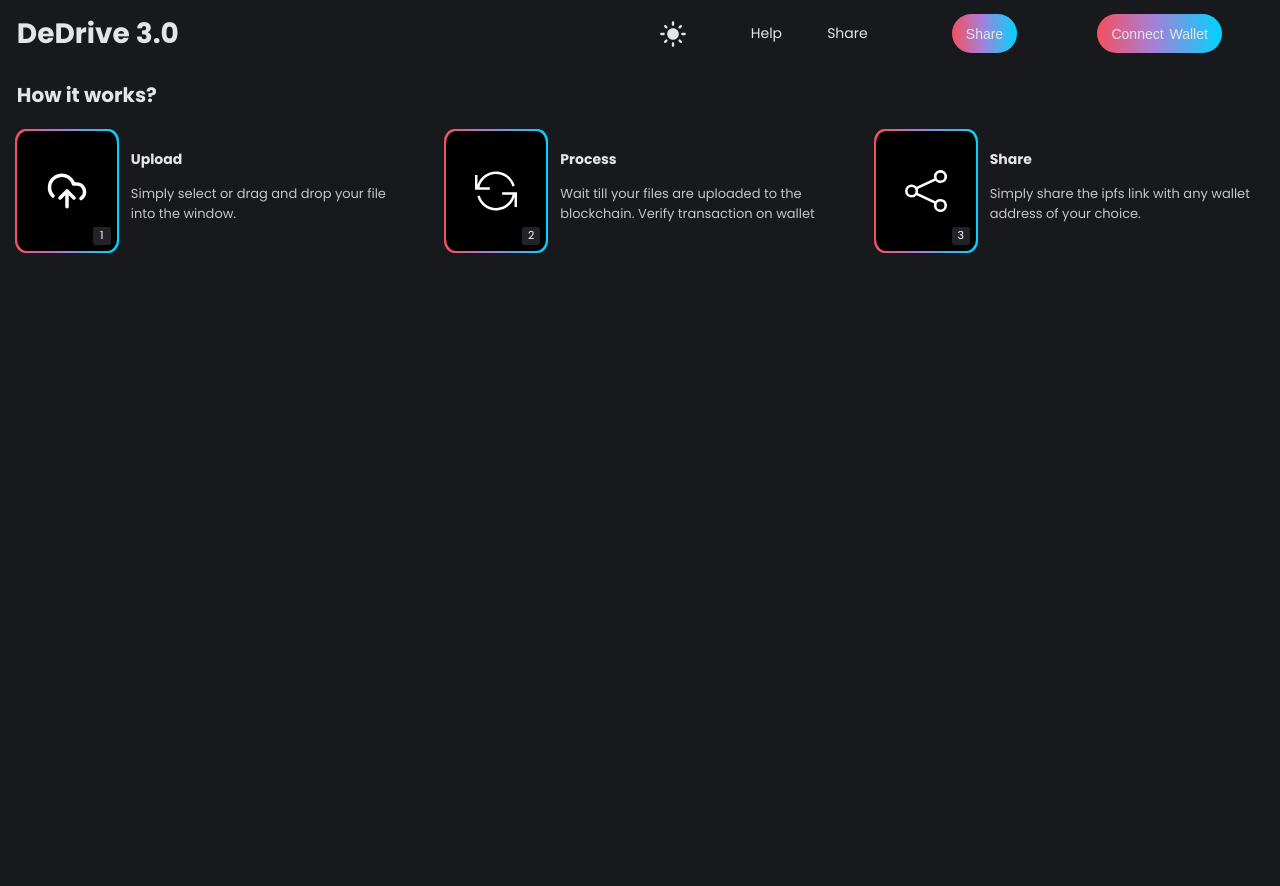
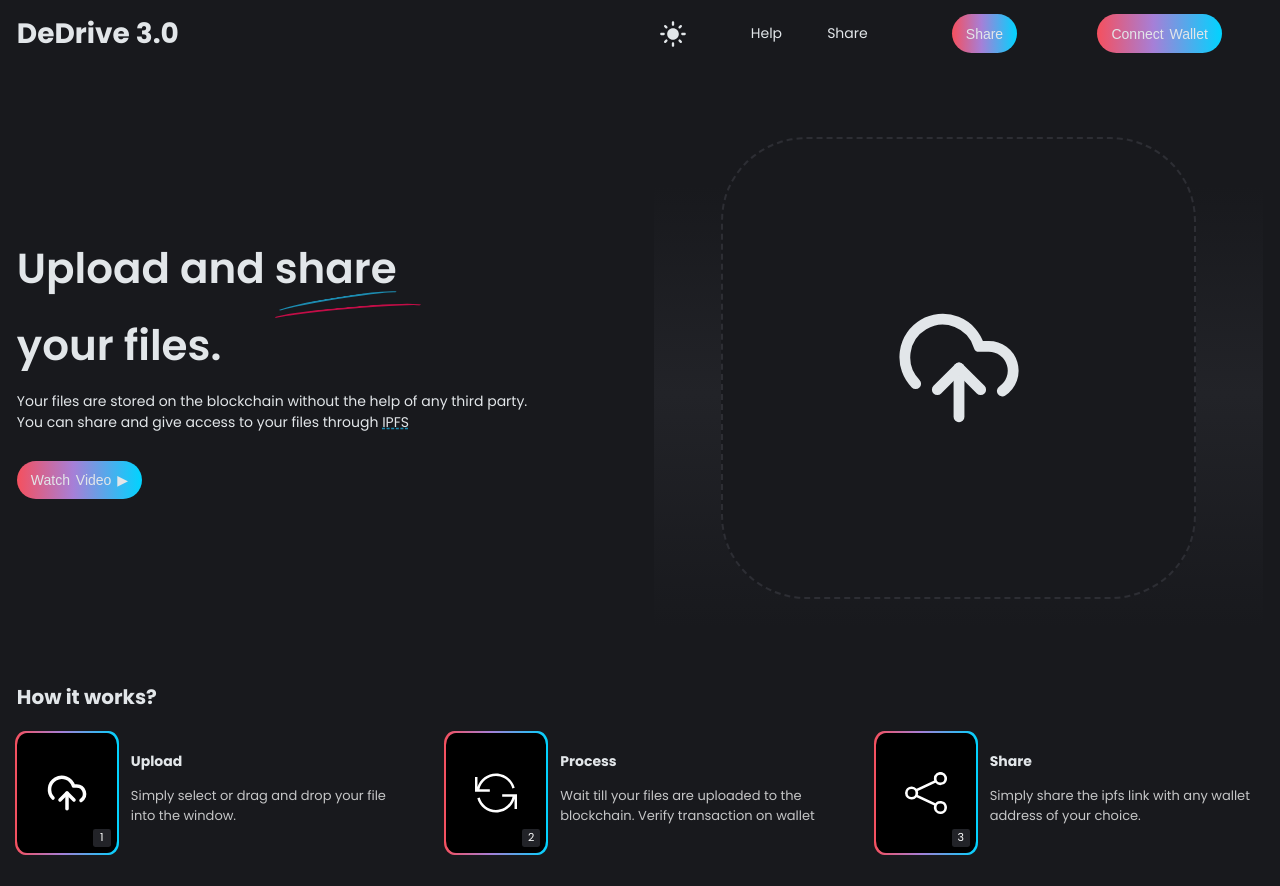
Before and after one commit to chidubesteve/DeDrive-3.0, a React (Create React App) app: page / in a window 1280 px wide. Before the commit the page ends 800 px from the top, so only its background shows below. Built offline with nearby package versions, Linux system fonts and the light colour scheme.

Commit message:
finished with HeroSection

```diff
--- a/package.json
+++ b/package.json
@@ -10,6 +10,7 @@
     "react-dom": "^18.2.0",
     "react-icons": "^5.0.1",
     "react-scripts": "5.0.1",
+    "react-tooltip": "^5.26.3",
     "web-vitals": "^2.1.4"
   },
   "scripts": {
--- a/src/App.jsx
+++ b/src/App.jsx
@@ -4,11 +4,13 @@ import React from "react";
 import styles from "./globals.css";
 import { NavBar } from "./components/ComponentIndex";
 import { Footer } from "./components/ComponentIndex";
+import {HeroSection} from './components/ComponentIndex'
 
 const App = () => {
   return (
     <div>
       <NavBar />
+      <HeroSection />
       <Footer />
     </div>
   );
--- a/src/components/Buttons/Buttons.jsx
+++ b/src/components/Buttons/Buttons.jsx
@@ -4,10 +4,10 @@ import React, { useContext } from "react";
 import style from "./Buttons.module.css";
 import { themeContext } from "../../Theme";
 
-const Buttons = ({ btnName, handleClick }) => {
+const Buttons = ({ btnName, handleClick, className }) => {
   const {theme} = useContext(themeContext);
   return (
-    <div className={style.box}>
+    <div className={ className ? className : style.box}>
       <button
         className={`${style.button} ${theme ==='light-mode' ? (style.lightMode) : ""}`}
         onClick={() => handleClick()}
--- /dev/null
+++ b/src/components/HeroSection/FileUpload/FileUpload.jsx
@@ -0,0 +1,69 @@
+import React, { useState, useRef, useContext } from "react";
+import { Tooltip } from "react-tooltip";
+import { LuUploadCloud } from "react-icons/lu";
+
+// Internal imports
+import style from "./FileUpload.module.css";
+import { themeContext } from "../../../Theme";
+
+const FileUpload = () => {
+  const {theme} = useContext(themeContext);
+  const [files, setFiles] = useState([]);
+  const fileInputRef = useRef(null);
+
+  const handleDrop = (event) => {
+    event.preventDefault();
+    const droppedFiles = event.dataTransfer.files;
+    if (droppedFiles.length > 0) {
+      setFiles([...droppedFiles]);
+    }
+  };
+
+  const handleDragOver = (event) => {
+    event.preventDefault();
+  };
+
+  const handleClick = () => {
+    fileInputRef.current.click();
+  };
+
+  const handleFileSelect = (event) => {
+    const selectedFile = event.target.files[0];
+    if (selectedFile) {
+      setFiles([selectedFile]);
+    }
+  };
+
+  return (
+    <div
+      className={`${style.file_upload_div} ${
+        theme === "light-mode" ? style.lightMode : ""
+      }`}
+      onDrop={handleDrop}
+      onDragOver={handleDragOver}
+      onClick={handleClick}
+      data-tooltip-id="my-tooltip"
+      data-tooltip-content={"Click or drag-and-drop your files or images here."}
+      data-tooltip-place="bottom"
+      data-tooltip-delay-show={400}
+      data-tooltip-delay-hide={400}
+    >
+      <Tooltip
+        id="my-tooltip"
+        className={`${style.toolTip} ${
+          theme === "light-mode" ? style.lightMode : ""
+        }`}
+      />
+      <input
+        type="file"
+        ref={fileInputRef}
+        style={{ display: "none" }}
+        onChange={handleFileSelect}
+        accept="image/*, text/plain"
+      />
+      <LuUploadCloud className={style.upload_icon} />
+    </div>
+  );
+};
+
+export default FileUpload;
--- /dev/null
+++ b/src/components/HeroSection/FileUpload/FileUpload.module.css
@@ -0,0 +1,70 @@
+.file_upload_div {
+  width: 78%;
+  height: 33rem;
+  background: var(--main-bg-color);
+  border: 2px dashed #2d2e34;
+  border-radius: 18%;
+  display: flex;
+  align-items: center;
+  justify-content: center;
+  cursor: pointer;
+  position: relative;
+  margin: 2rem 0;
+}
+.lightMode {
+  background: var(--shadow-light-color);
+  border: 2px dashed #2d2e34;
+}
+.upload_icon {
+  font-size: 130px;
+  font-weight: 300;
+}
+
+#input-file-upload {
+  display: none;
+}
+
+#label-file-upload {
+  height: 100%;
+  display: flex;
+  align-items: center;
+  justify-content: center;
+  border-width: 2px;
+  border-radius: 1rem;
+  border-style: dashed;
+  border-color: var(--secondary-bg-color);
+  background-color: var(--main-bg-color);
+}
+
+.upload-button {
+  border: none;
+  background-color: transparent;
+}
+
+#label-file-upload.drag-active {
+  background-color: var(--secondary-bg-color);
+  border-color: var(--main-bg-color);
+}
+#drag-file-element {
+  position: absolute;
+  width: 100%;
+  height: 100%;
+  border-radius: 1rem;
+  top: 0px;
+  right: 0px;
+  bottom: 0px;
+  left: 0px;
+}
+.file_upload_div .toolTip {
+  color: #1c8cb1;
+  padding: 8px 14px;
+  font-size: 15px;
+  text-wrap: wrap;
+  width: 270px;
+  text-align: center;
+}
+.lightMode .toolTip {
+  background-color: var(--icons-bg-color);
+  color: var(--secondary-bg-color);
+  border: none;
+}
--- a/src/components/HeroSection/HeroSection.jsx
+++ b/src/components/HeroSection/HeroSection.jsx
@@ -1,9 +1,47 @@
-import React from 'react'
+import React, { useContext } from "react";
+
+// internal imports
+import style from "./HeroSection.module.css";
+import { Buttons } from "../ComponentIndex";
+import FileUpload from "./FileUpload/FileUpload";
+import { themeContext } from "../../Theme";
 
 const HeroSection = () => {
+  const { theme } = useContext(themeContext);
   return (
-    <div>HeroSection</div>
-  )
-}
+    <div className={style.heroSection}>
+      <div className={style.heroSection_box}>
+        <div className={style.heroSection_box_left}>
+          <div>
+            <h1>
+              Upload and <span className={style.underlined_1}>share</span>
+              <span className={`${style.underlined_2}`}></span>
+            </h1>
+            <h1>your files.</h1>
+            <p>
+              Your files are stored on the blockchain without the help of any
+              third party.
+              <br /> You can share and give access to your files through{" "}
+              <a
+                href="https://en.wikipedia.org/wiki/InterPlanetary_File_System"
+                target="_blank"
+              >
+                IPFS
+              </a>
+            </p>
+            <Buttons btnName="Watch Video  &#x25B6;" className={style.btn} />
+          </div>
+        </div>
+        <div
+          className={`${style.heroSection_box_right} ${
+            theme === "light-mode" ? style.lightMode : ""
+          }`}
+        >
+          <FileUpload />
+        </div>
+      </div>
+    </div>
+  );
+};
 
-export default HeroSection
+export default HeroSection;
--- a/src/components/HeroSection/HeroSection.module.css
+++ b/src/components/HeroSection/HeroSection.module.css
@@ -0,0 +1,117 @@
+.heroSection {
+  width: inherit;
+  margin: 3rem auto;
+  padding-inline: 1.2rem;
+}
+.heroSection_box {
+  display: grid;
+  grid-template-columns: repeat(2, 1fr);
+  gap: 2rem;
+  height: auto;
+}
+
+.heroSection_box_left {
+  display: flex;
+  justify-content: flex-start;
+  align-items: center;
+}
+.heroSection_box_right {
+  display: flex;
+  justify-content: center;
+  align-items: center;
+  background: linear-gradient(
+    0deg,
+    rgba(24, 25, 29, 1) 0%,
+    rgba(34, 35, 40, 1) 45%,
+    rgba(24, 25, 29, 1) 85%
+  );
+}
+.lightMode {
+  background: linear-gradient(
+    0deg,
+    white 0%,
+    var(--icons-bg-color) 45%,
+    white 85%
+  );
+}
+.heroSection_box_left h1 {
+  font-size: 4rem;
+  line-height: 1.5;
+  margin-bottom: 1rem;
+  font-weight: 600;
+}
+.btn {
+  display: flex;
+  align-self: flex-start;
+  justify-content: flex-start;
+}
+
+.heroSection_box_left p {
+  margin-bottom: 2rem;
+}
+.heroSection_box_left p a {
+  text-decoration: underline dashed #1c8cb1;
+}
+.underlined_1 {
+  position: relative;
+  margin-right: 1rem;
+}
+.underlined_1:after {
+  content: "";
+  position: absolute;
+  bottom: -10px;
+  left: 0;
+  height: 7px;
+  width: 100%;
+  border: solid 2px #1c8cb1;
+  border-color: #1c8cb1 transparent transparent transparent;
+  border-radius: 50%;
+  transform: rotate(-9deg);
+  clip-path: inset(0 0 50% 0);
+}
+
+.underlined_2 {
+  position: relative;
+  margin-right: 1rem;
+}
+.underlined_2:after {
+  content: "";
+  position: absolute;
+  bottom: -20px;
+  left: -10rem;
+  height: 7px;
+  width: calc(100% + 150px); /* Adjusted width to account for rotation */
+  border: solid 2px #c30d47;
+  border-color: #c30d47 transparent transparent transparent;
+  border-radius: 50%;
+  transform: rotate(-5deg);
+  clip-path: inset(0 0 50% 0);
+}
+
+@media screen and (min-width: 320px) and (max-width: 425px) {
+  .heroSection {
+    width: 90%;
+    margin: 1rem auto;
+  }
+  .heroSection_box {
+    display: grid;
+    grid-template-columns: 1fr;
+    gap: 4rem;
+  }
+
+  .heroSection_box_left {
+    padding-right: 2rem;
+  }
+  .heroSection_box_left h1 {
+    line-height: 1;
+    font-size: 3.5rem;
+  }
+}
+@media screen and (min-width: 726px) {
+  .heroSection_box_left h1 {
+    font-size: 3rem;
+  }
+  .heroSection_box_left {
+    padding: 0;
+  }
+}
--- a/src/globals.css
+++ b/src/globals.css
@@ -13,12 +13,6 @@
   --icons-bg-color: #e2e6e9;
   --shadow-dark-color: #d3dae7;
   --shadow-light-color: #fff;
-
-  --box-shadow: 1rem 1rem 1rem var(--shadow-dark-color),
-    -1rem -1rem 1rem var(--shadow-light-color);
-
-  --box-shadow-2: 0rem 0rem 0rem var(--shadow-dark-color),
-    -0.3rem -0.3rem 1rem var(--shadow-dark-color);
 }
 
 html,
@@ -67,9 +61,9 @@ a {
   --image-opacity: 100%;
 }
 .light-mode .button:hover {
-    color: var(--main-bg-color);
-    background-color: var(--icons-bg-color);
-  }
+  color: var(--main-bg-color);
+  background-color: var(--icons-bg-color);
+}
 .dark-mode {
   background-color: var(--main-bg-color);
   color: var(--icons-bg-color);
--- a/src/index.js
+++ b/src/index.js
@@ -1,6 +1,7 @@
 import React from 'react';
 import ReactDOM from 'react-dom/client';
 import App from './App';
+import "../node_modules/react-tooltip/dist/react-tooltip.css";
 import { ThemeProvider } from './Theme';
 import reportWebVitals from './reportWebVitals';
 
```
Also changed, not shown: 1 other file (tests, documents, lock files or other folders).
